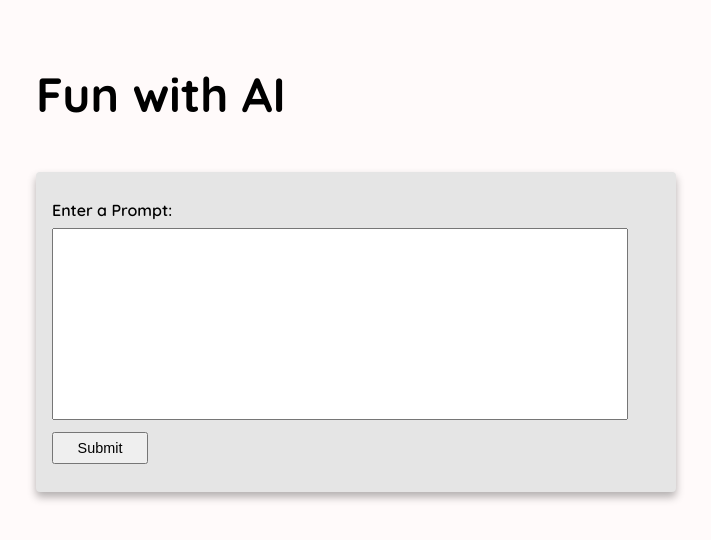
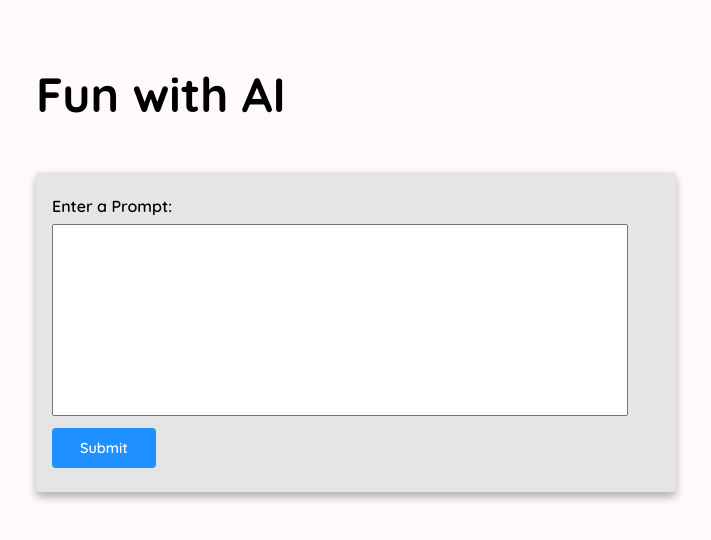
Before and after one commit to MarissaLZ/project-api, a React (Create React App) app: page / in a window 1280 px wide. Shown: the top 540 px of the page, without its empty margins (284-995 px from the left). Built offline with nearby package versions, Linux system fonts and the light colour scheme.

Commit message:
adds spinner and styling

```diff
--- a/package.json
+++ b/package.json
@@ -9,6 +9,7 @@
     "react": "^18.1.0",
     "react-dom": "^18.1.0",
     "react-scripts": "5.0.1",
+    "react-spinners": "^0.12.0",
     "web-vitals": "^2.1.4"
   },
   "scripts": {
--- a/src/AddPromptForm.js
+++ b/src/AddPromptForm.js
@@ -1,23 +1,21 @@
 import React from 'react';
 
-const AddPromptForm = ({handleSearch}) => {
+const AddPromptForm = ({handleSearch, isLoading}) => {
    const [prompt, setPrompt] = React.useState("")
 
    const handleSubmit = (e) => {
        e.preventDefault()
        handleSearch(prompt)
        setPrompt("")
-       //addPrompt({id: Date.now(), prompt: prompt})
    }
     return(
-        <form onSubmit={handleSubmit}>
-            <label htmlFor="prompt">
+        <form className='form' onSubmit={handleSubmit}>
+            <label className="label" htmlFor="prompt">
                 Enter a Prompt:
-                <textarea id="prompt" value={prompt} onChange={(e) => setPrompt(e.target.value)} />
+                <textarea className='textarea' id="prompt" name="prompt" value={prompt} onChange={(e) => setPrompt(e.target.value)}/>
             </label>
-            <button type="submit">Submit</button>
+            <button className='btn' type="submit" disabled={isLoading}>Submit</button>
         </form>
     )
 }
-
 export default AddPromptForm;
--- a/src/App.js
+++ b/src/App.js
@@ -2,14 +2,18 @@ import "./style.css"
 import React from 'react';
 import AddPromptForm from './AddPromptForm';
 import List from './List';
+import Loading from './Loading';
 
 const App = () => {
   const [search, setSearch] = React.useState("")
   const [outputList, setOutputList] = React.useState(JSON.parse(localStorage.getItem("savedResponses")) || [])
+  const [isLoading, setIsLoading] = React.useState(false)
 
   //fetches user search
   React.useEffect(()=> {
     if (search !== "") {
+      setIsLoading(true)
+
       const prompt = {
         "prompt": search,
         "temperature": 0.6,
@@ -30,7 +34,8 @@ const App = () => {
         .then((data) => {
           const aiResponse = data.choices[0].text
           setOutputList((outputList) =>
-          [ { id: Date.now(), prompt: search,aiResponse: aiResponse,}, ...outputList])
+          [ { id: Date.now(), prompt: search,aiResponse: aiResponse,} , ...outputList])
+          setIsLoading(false)
         })
         .catch((error) => console.log("error", error))
     }
@@ -47,12 +52,10 @@ const App = () => {
   }
   return (
     <>
-      <h1>Fun with AI</h1>
-      <AddPromptForm handleSearch={handleSearch}/>
-      {!!outputList.length ? <><h2>Responses</h2> <List outputList={outputList}/></> : null}
-      {/* change conditioanlly rendering later*/ }
-
-
+      <h1 className="title">Fun with AI</h1>
+      <AddPromptForm handleSearch={handleSearch} isLoading={isLoading}/>
+      {!isLoading && !!outputList.length && <h2 className="subtitle">Responses</h2>}
+      {isLoading ? <Loading /> : <List outputList={outputList}/>}
     </>
   )
 }
--- a/src/Item.js
+++ b/src/Item.js
@@ -1,13 +1,17 @@
-const Item = ({prompt,response} ) => {
+const Item = ({prompt,response}) => {
     return(
         <li>
-            <ul className="response">
-                <li className="response-items"><span className="response-items-title">Prompt:</span><span>{prompt}</span></li>
-                <li className="response-items"><span className="response-items-title" >Response:</span> <span>{response}</span></li>
+            <ul className="sublist">
+                <li className="sublist-item">
+                    <span className="item-title">Prompt:</span>
+                    <span>{prompt}</span>
+                </li>
+                <li className="sublist-item">
+                    <span className="item-title">Response:</span>
+                    <span>{response}</span>
+                </li>
             </ul>
         </li>
-        //or use <br>
-
     )
 }
 export default Item;
--- a/src/List.js
+++ b/src/List.js
@@ -3,7 +3,7 @@ import Item from './Item'
 
 const List = ({outputList}) => {
     return (
-        <ul className="responses-container">
+        <ul className="list">
             {outputList.map((item) => {
                 return(
                     <Item key={item.id} prompt={item.prompt} response={item.aiResponse}/>
--- /dev/null
+++ b/src/Loading.js
@@ -0,0 +1,11 @@
+import React from 'react';
+import ClipLoader from "react-spinners/ClipLoader";
+
+const Loading = () => {
+    return (
+        <div className='spinner'>
+            <ClipLoader color="#1E90FF" size="80px" />
+        </div>
+    )
+}
+export default Loading;
--- a/src/style.css
+++ b/src/style.css
@@ -1,4 +1,5 @@
 @import url('https://fonts.googleapis.com/css2?family=Quicksand:wght@300;400;500;600;700&display=swap');
+
 *,*:before, *:after {
     box-sizing: border-box;
 }
@@ -17,17 +18,17 @@ body {
     margin: 1rem 1rem;
     align-items: center
 }
-h1 {
+.title {
     display:flex;
     justify-content: flex-start;
     margin: 3rem 0 3rem 0;
     font-size: 3rem;
     font-weight: bold;
 }
-h2{
+.subtitle {
     margin-bottom: 1.5rem;
 }
-form {
+.form {
     display: flex;
     flex-direction: column;
     justify-content: center;
@@ -40,10 +41,10 @@ form {
     padding: 1rem;
     box-shadow: 0 5px 8px rgb(0 0 0 / 30%);
 }
-label{
-        font-weight: 600;
+.label {
+    font-weight: 600;
 }
-textarea {
+.textarea {
     font-weight: 500;
     font-size: 16px;
     margin: 0.5rem 0 0.5rem 0;
@@ -51,17 +52,28 @@ textarea {
     height: 12rem;
     resize: none;
 }
-form button {
+.btn {
+    background-color: #1E90FF;
+    border: none;
+    color: white;
+    border-radius: 0.25rem;
+    font-family: inherit;
     font-size: 0.9rem;
+    font-weight: 600;
     cursor: pointer;
-    height: 2rem;
-    width: 6rem;
+    height: 2.5rem;
+    width: 6.5rem;
 }
-
-.responses-container {
+.spinner {
+    display: flex;
+    flex-direction: row;
+    justify-content: center;
+    margin: 10rem;
+}
+.list {
     width: 40rem;
 }
-.response {
+.sublist {
     display: flex;
     flex-direction: column;
     gap: 1rem;
@@ -70,13 +82,12 @@ form button {
     padding: 1.5rem;
     margin-bottom: 2rem;
 }
-.response-items {
+.sublist-item {
     display: flex;
     flex-direction: row;
     font-weight: 500;
 }
-
-.response-items-title{
+.item-title {
     min-width: 6rem;
     font-weight: 700;
 }
```
Also changed, not shown: 1 other file (tests, documents, lock files or other folders).
